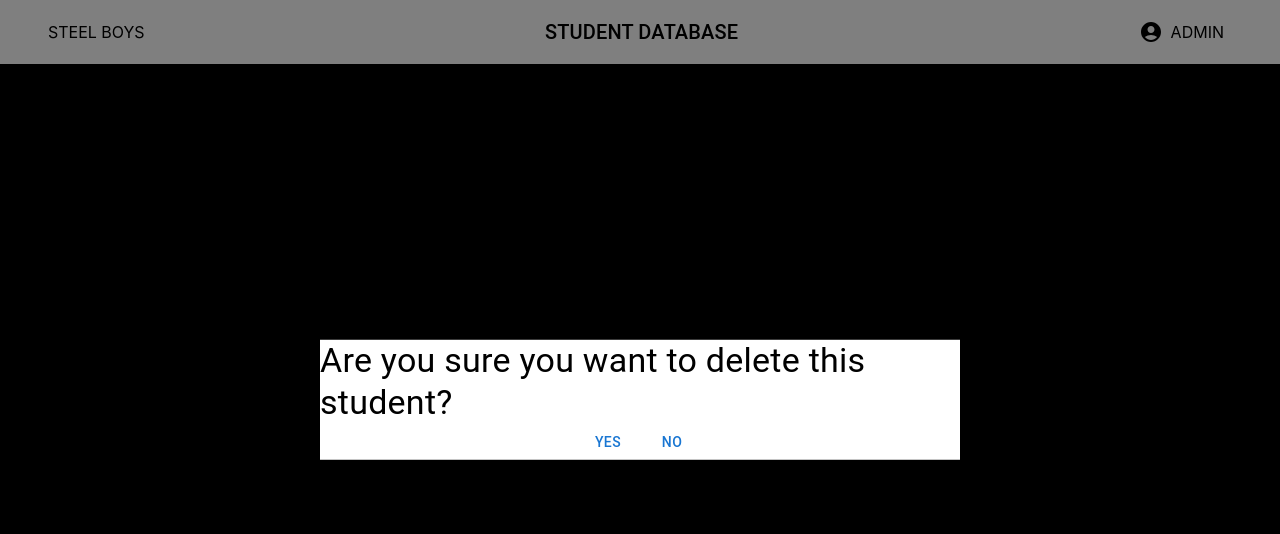
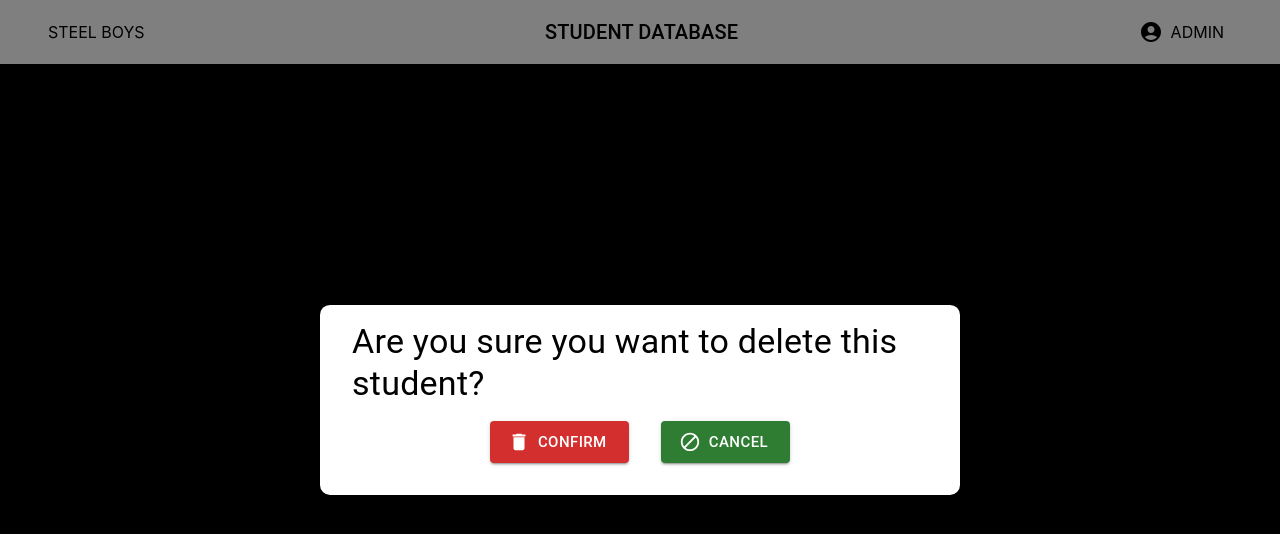
Before and after one commit to Aryan-Madaan/Student-Library-Portal, a React (Create React App) app in the folder student/: page /delete in a window 1280 px wide. Shown: the top 534 px of the page. Built offline with nearby package versions, Linux system fonts and the light colour scheme.

Commit message:
added delete ui

```diff
--- a/student/src/components/Delete.jsx
+++ b/student/src/components/Delete.jsx
@@ -1,4 +1,7 @@
 import { Box, Button, Modal, Typography } from "@mui/material";
+
+import DeleteIcon from "@mui/icons-material/Delete";
+import BlockIcon from "@mui/icons-material/Block";
 
 const Delete = () => {
   return (
@@ -11,18 +14,36 @@
             left: "50%",
             transform: "translate(-50%, -50%)",
             bgcolor: "white",
-            boxShadow: 24,
             display: "flex",
             flexDirection: "column",
             alignItems: "center",
+            borderRadius: "10px",
+            py: "1rem",
+            px: "2rem",
           }}
         >
           <Typography variant="h4">
             Are you sure you want to delete this student?
           </Typography>
-          <Box className="d-flex justify-content-between w-50">
-            <Button>Yes</Button>
-            <Button>No</Button>
+          <Box>
+            <Button
+              size="large"
+              variant="contained"
+              color="error"
+              sx={{ m: "1rem" }}
+              startIcon={<DeleteIcon />}
+            >
+              Confirm
+            </Button>
+            <Button
+              size="large"
+              variant="contained"
+              color="success"
+              sx={{ m: "1rem" }}
+              startIcon={<BlockIcon />}
+            >
+              Cancel
+            </Button>
           </Box>
         </Box>
       </div>
```
